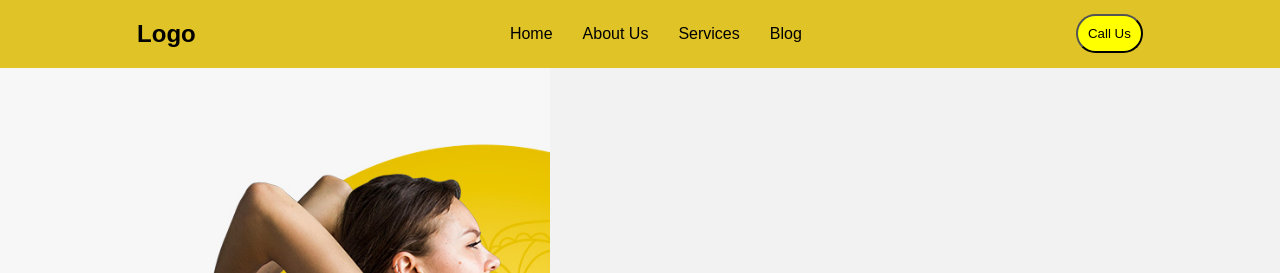
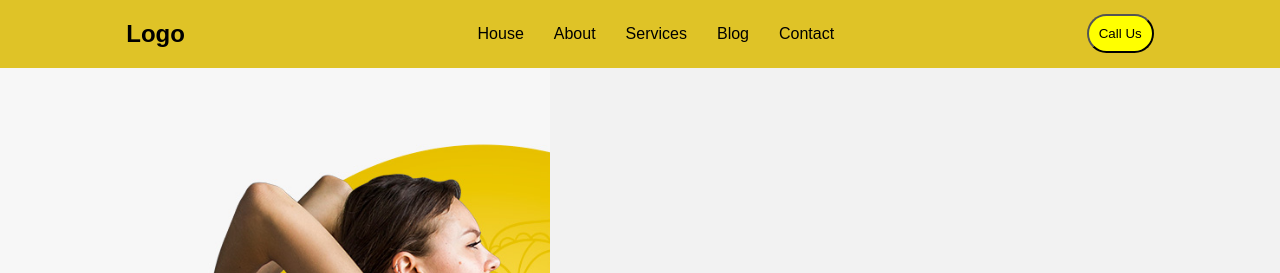
Before and after one commit to OmMore3518/Yoga-Website, a plain HTML site: page index.html in a window 1280 px wide. Shown: the top 273 px of the page. Drawn offline with Linux system fonts and the light colour scheme; files whose address does not match are found by name.

Commit message:
First Commit

```diff
--- a/index.html
+++ b/index.html
@@ -21,10 +21,11 @@
 			<a href="#"> Contact </a>
 			-->
 			<ul>
-				<li><a href="#"> Home </a></li>
-				<li><a href="#"> About Us </a></li>
+				<li><a href="#"> House</a></li>
+				<li><a href="#"> About</a></li>
 				<li><a href="#"> Services </a></li>
 				<li><a href="#"> Blog </a></li>
+				<li><a href="#"> Contact </a></li>
 			</ul>
 		</div>
 		<div class="header-button">
```
